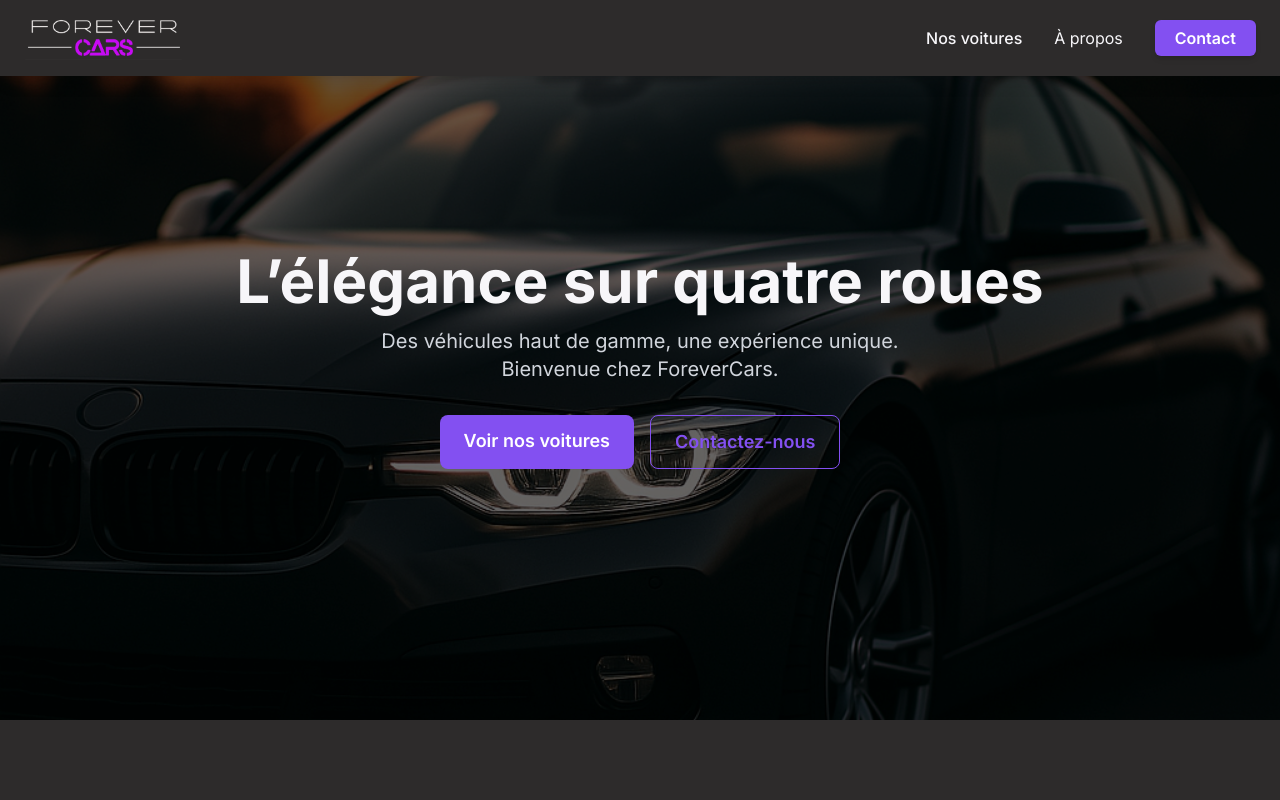
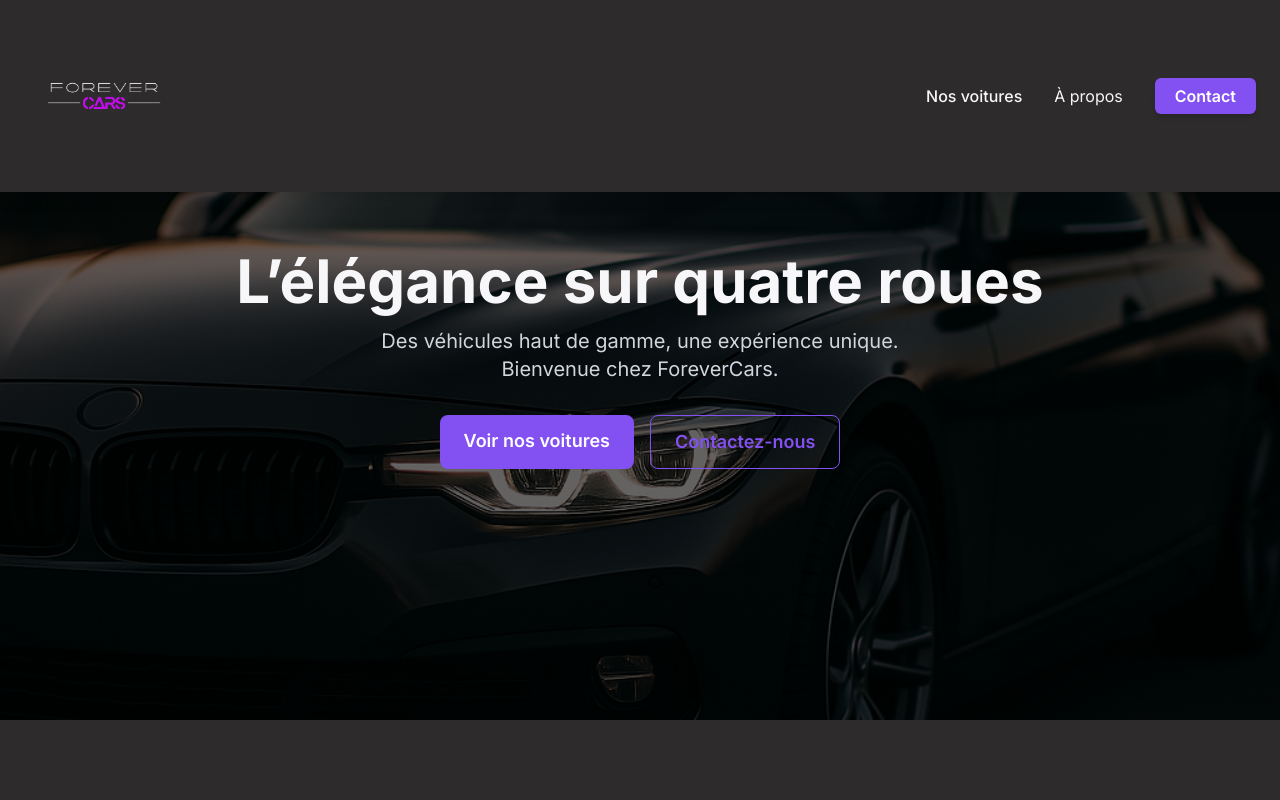
Before and after one commit to MathScic/ForeverCars, a Next.js app: page / in a window 1280 px wide. Shown: the top 800 px of the page. Built offline with nearby package versions, Linux system fonts and the light colour scheme.

Commit message:
fix logo

```diff
--- a/src/components/Navbar.tsx
+++ b/src/components/Navbar.tsx
@@ -3,6 +3,7 @@
 import Link from "next/link";
 import { useState, useRef } from "react";
 import { AnimatePresence, motion } from "framer-motion";
+import Image from "next/image";
 
 const Navbar = () => {
   const [dropdownVisible, setDropdownVisible] = useState(false);
@@ -33,10 +34,12 @@ const Navbar = () => {
           href="/"
           className="text-3xl font-bold text-[#8350f1] hover:text-[#6e3ae5] transition-all"
         >
-          <img
-            src="/images/small-logo.png"
+          <Image
+            src="/images/logo.png" // Attention au chemin exact, respecte bien le nom du fichier
             alt="Logo ForeverCars"
-            className="w-36 md:w-40"
+            width={160} // ajuste la taille selon ton besoin
+            height={80}
+            className="object-contain"
           />
         </Link>
 
```
